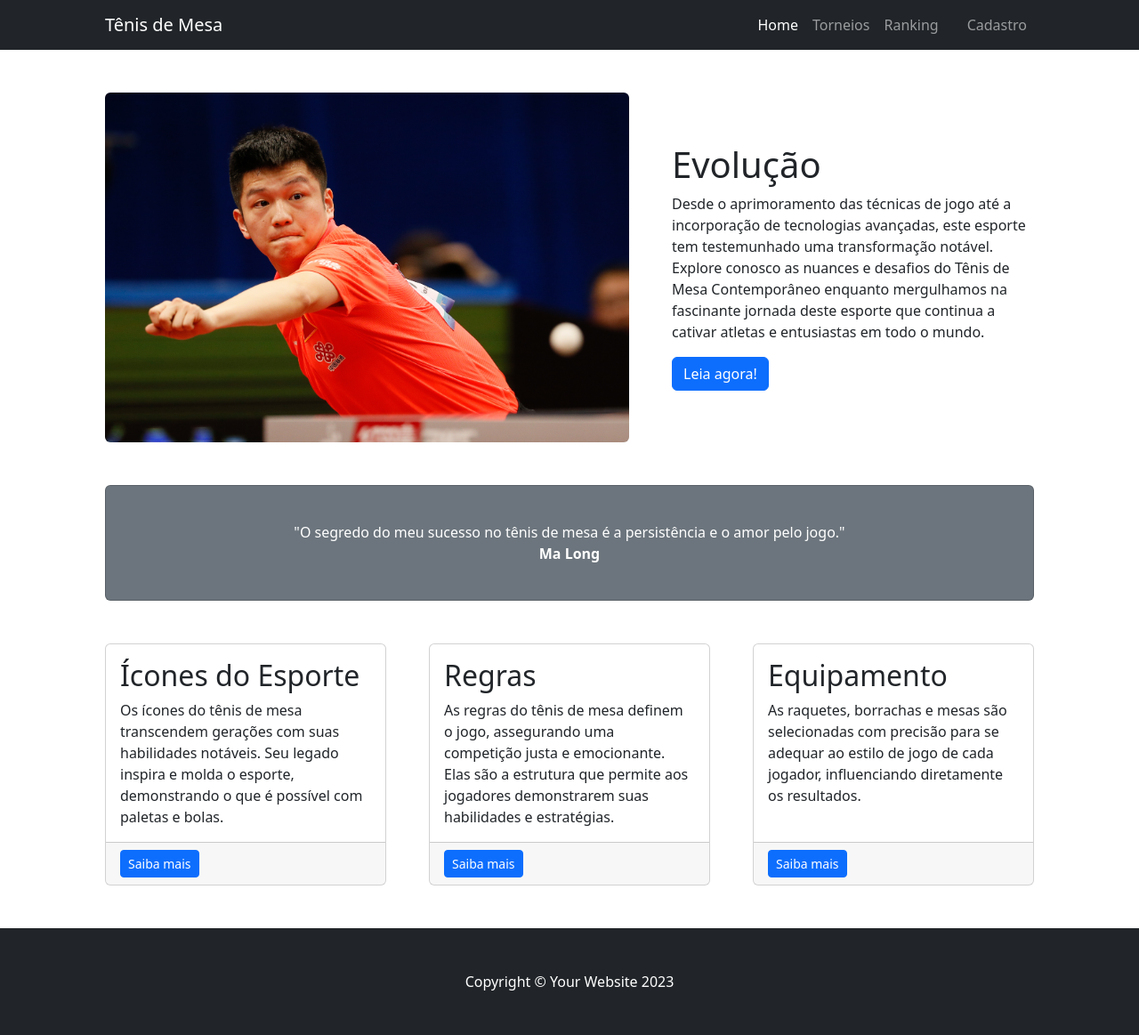
After one commit to FernandoRodriguesPinto/TenisDeMesa, a PHP site: page /TenisDeMesa-main/index.php in a window 1280 px wide. The commit adds this page. Shown: the whole page at 89% size. Run offline with PHP 8.4, Linux system fonts and the light colour scheme.

Commit message:
Add files via upload
AAAAAAAAA

```diff
--- /dev/null
+++ b/TenisDeMesa-main/index.php
@@ -0,0 +1,105 @@
+<?php
+session_start();
+?>
+<!DOCTYPE html>
+<html lang="pt-br">
+    <head>
+        <meta charset="utf-8" />
+        <meta name="viewport" content="width=device-width, initial-scale=1, shrink-to-fit=no" />
+        <meta name="description" content="" />
+        <meta name="author" content="" />
+        <title>Tênis de Mesa - IFSP</title>
+        <!-- Favicon-->
+        <link rel="icon" type="image/x-icon" href="assets/778957.png" />
+        <!-- Core theme CSS (includes Bootstrap)-->
+        <link href="css/styles.css" rel="stylesheet" />
+    </head>
+    <body>
+        <!-- Responsive navbar-->
+        <nav class="navbar navbar-expand-lg navbar-dark bg-dark">
+            <div class="container px-5">
+                <a class="navbar-brand" href="#!">Tênis de Mesa</a>
+                <button class="navbar-toggler" type="button" data-bs-toggle="collapse" data-bs-target="#navbarSupportedContent" aria-controls="navbarSupportedContent" aria-expanded="false" aria-label="Toggle navigation"><span class="navbar-toggler-icon"></span></button>
+                <div class="collapse navbar-collapse" id="navbarSupportedContent">
+                    <ul class="navbar-nav ms-auto mb-2 mb-lg-0">
+                        <li class="nav-item"><a class="nav-link active" aria-current="page" href="#!">Home</a></li>
+                        <li class="nav-item"><a class="nav-link" href="#!">Torneios</a></li>
+                        <li class="nav-item"><a class="nav-link" href="./ranking.php">Ranking</a></li>
+                        <li class="nav-item"><a class="nav-link" href="./ranking.php"></a></li>
+                        <?php
+                        if(isset($_SESSION['nomeUsuario'])){ ?>
+                        <li class="nav-item">
+                            <div class="dropdown">
+                            <button class="btn btn-secondary dropdown-toggle" type="button" id="dropdownMenuButton1" data-bs-toggle="dropdown" aria-expanded="false">
+                                <?= $_SESSION['nomeUsuario'] ?>
+                            </button>
+                            <ul class="dropdown-menu" aria-labelledby="dropdownMenuButton1">
+                                <li><a class="dropdown-item" href="./sair.php">Sair da conta</a></li>
+                            </ul>
+                            </div>
+                        </li>
+
+                        <?php }else { ?>
+                        <li class="nav-item"><a class="nav-link" href="./cadastro.php">Cadastro</a></li>
+                        <?php } ?>
+                    </ul>
+                </div>
+            </div>
+        </nav>
+        <!-- Page Content-->
+        <div class="container px-4 px-lg-5">
+            <!-- Heading Row-->
+            <div class="row gx-4 gx-lg-5 align-items-center my-5">
+                <div class="col-lg-7"><img class="img-fluid rounded mb-4 mb-lg-0" src="./assets/Fan_Zhendong_ATTC2017_106.jpeg" alt="Fan Zhendong " /></div>
+                <div class="col-lg-5">
+                    <h1 class="font-weight-light">Evolução</h1>
+                    <p>Desde o aprimoramento das técnicas de jogo até a incorporação de tecnologias avançadas, este esporte tem testemunhado uma transformação notável. Explore conosco as nuances e desafios do Tênis de Mesa Contemporâneo enquanto mergulhamos na fascinante jornada deste esporte que continua a cativar atletas e entusiastas em todo o mundo.
+                    </p>
+                    <a class="btn btn-primary" href="#!">Leia agora!</a>
+                </div>
+            </div>
+            <!-- Call to Action-->
+            <div class="card text-white bg-secondary my-5 py-4 text-center">
+                <div class="card-body"><p class="text-white m-0">"O segredo do meu sucesso no tênis de mesa é a persistência e o amor pelo jogo."<br><b>Ma Long</b></p></div>
+            </div>
+            <!-- Content Row-->
+            <div class="row gx-4 gx-lg-5">
+                <div class="col-md-4 mb-5">
+                    <div class="card h-100">
+                        <div class="card-body">
+                            <h2 class="card-title">Ícones do Esporte</h2>
+                            <p class="card-text">Os ícones do tênis de mesa transcendem gerações com suas habilidades notáveis. Seu legado inspira e molda o esporte, demonstrando o que é possível com paletas e bolas.</p>
+                        </div>
+                        <div class="card-footer"><a class="btn btn-primary btn-sm" href="#!">Saiba mais</a></div>
+                    </div>
+                </div>
+                <div class="col-md-4 mb-5">
+                    <div class="card h-100">
+                        <div class="card-body">
+                            <h2 class="card-title">Regras</h2>
+                            <p class="card-text">As regras do tênis de mesa definem o jogo, assegurando uma competição justa e emocionante. Elas são a estrutura que permite aos jogadores demonstrarem suas habilidades e estratégias.</p>
+                        </div>
+                        <div class="card-footer"><a class="btn btn-primary btn-sm" href="#!">Saiba mais</a></div>
+                    </div>
+                </div>
+                <div class="col-md-4 mb-5">
+                    <div class="card h-100">
+                        <div class="card-body">
+                            <h2 class="card-title">Equipamento</h2>
+                            <p class="card-text">As raquetes, borrachas e mesas são selecionadas com precisão para se adequar ao estilo de jogo de cada jogador, influenciando diretamente os resultados.</p>
+                        </div>
+                        <div class="card-footer"><a class="btn btn-primary btn-sm" href="#!">Saiba mais</a></div>
+                    </div>
+                </div>
+            </div>
+        </div>
+        <!-- Footer-->
+        <footer class="py-5 bg-dark">
+            <div class="container px-4 px-lg-5"><p class="m-0 text-center text-white">Copyright &copy; Your Website 2023</p></div>
+        </footer>
+        <!-- Bootstrap core JS-->
+        <script src="https://cdn.jsdelivr.net/npm/bootstrap@5.2.3/dist/js/bootstrap.bundle.min.js"></script>
+        <!-- Core theme JS-->
+        <script src="js/scripts.js"></script>
+    </body>
+</html>
--- a/TenisDeMesa-main/login.php
+++ b/TenisDeMesa-main/login.php
@@ -20,15 +20,15 @@ session_start();
     <!-- Responsive navbar-->
     <nav class="navbar navbar-expand-lg navbar-dark bg-dark">
         <div class="container px-5">
-            <a class="navbar-brand" href="#!">Cadastro</a>
+            <a class="navbar-brand" href="#!">Login</a>
             <button class="navbar-toggler" type="button" data-bs-toggle="collapse" data-bs-target="#navbarSupportedContent" aria-controls="navbarSupportedContent" aria-expanded="false" aria-label="Toggle navigation"><span class="navbar-toggler-icon"></span></button>
             <div class="collapse navbar-collapse" id="navbarSupportedContent">
                 <ul class="navbar-nav ms-auto mb-2 mb-lg-0">
-                    <li class="nav-item"><a class="nav-link" href="./index.html">Home</a></li>
+                    <li class="nav-item"><a class="nav-link" href="./index.php">Home</a></li>
                     <li class="nav-item"><a class="nav-link" href="#!">Torneios</a></li>
                     <li class="nav-item"><a class="nav-link" href="./ranking.php">Ranking</a></li>
                     <li class="nav-item"><a class="nav-link" href="./ranking.php"></a></li>
-                    <li class="nav-item"><a class="nav-link active" aria-current="page" href="./cadastro.php">Login</a></li>
+                    <li class="nav-item"><a class="nav-link active" aria-current="page" href="./cadastro.php">Cadastro</a></li>
                 </ul>
             </div>
         </div>
```
Also changed, not shown: TenisDeMesa-main/cadastro.html (added, +29 -0 lines), TenisDeMesa-main/cadastro.php (+9 -3 lines), TenisDeMesa-main/incluiUsuario.php (+36 -1 lines), TenisDeMesa-main/processaLogin.php (+13 -12 lines), TenisDeMesa-main/ranking.php (+23 -1 lines), TenisDeMesa-main/sair.php (added, +7 -0 lines).
